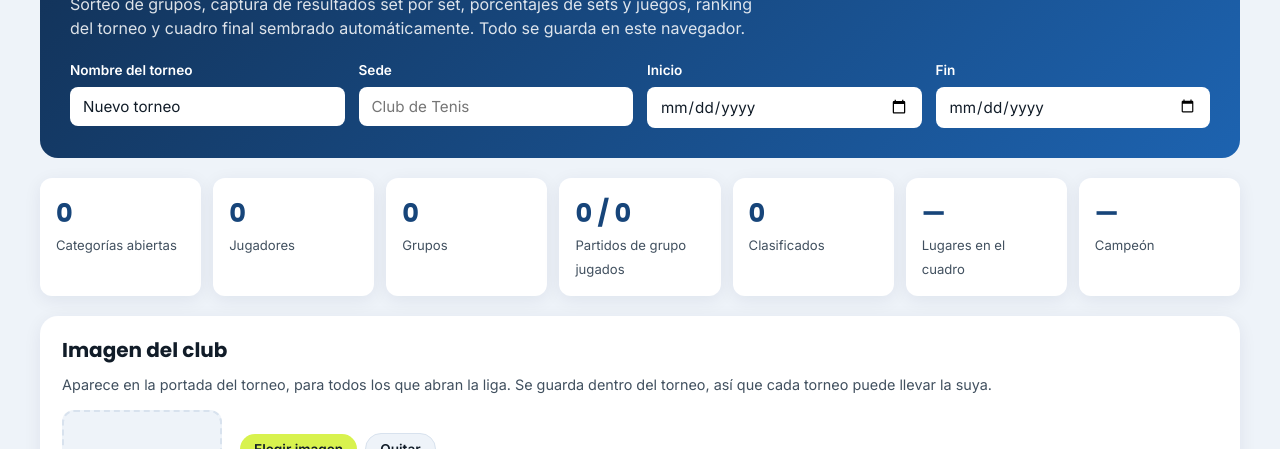
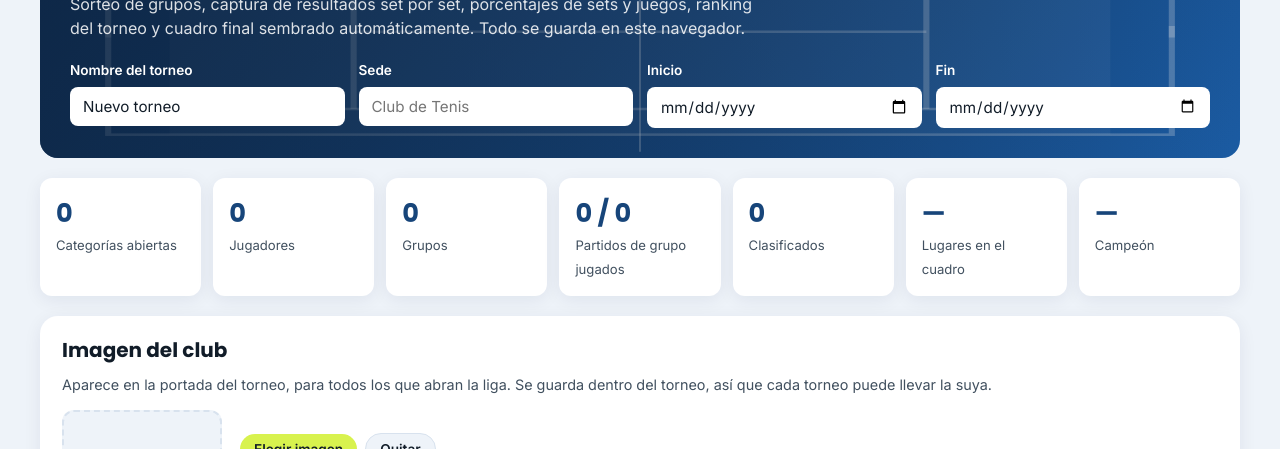
Before and after one commit to carsam68-MonheyB/samatennis-app, a plain HTML site: page index.html in a window 1280 px wide. Shown: the part 231-680 px from the top of the page. Drawn offline with Linux system fonts and the light colour scheme.

Commit message:
Dibujar una cancha de fondo en la portada
La tarjeta de portada lleva ahora una cancha vista desde arriba, en SVG con las
medidas reales: 78 x 36 pies, líneas de sencillos, cuadros de saque, línea
central de saque, marcas de centro en las líneas de fondo y la red al centro.
Se estira al ancho de la tarjeta y un velo en degradado la atenúa del lado del
texto para no estorbar la lectura.

Co-Authored-By: Claude Opus 5 <noreply@anthropic.com>
Claude-Session: https://claude.ai/code/session_016FxNw9oFbditJi2NAKoQYs

```diff
--- a/css/tennis.css
+++ b/css/tennis.css
@@ -131,7 +131,50 @@ a { color: var(--court-600); }
   border-radius: var(--radius-lg);
   padding: 30px;
   margin-bottom: 20px;
+  position: relative;
+  overflow: hidden;
 }
+
+/* ---------- Cancha de fondo de la portada ---------- */
+.hero__cancha {
+  position: absolute;
+  inset: 0;
+  width: 100%;
+  height: 100%;
+  pointer-events: none;
+}
+
+.cancha__interior { fill: rgba(255, 255, 255, 0.05); }
+
+.cancha__lineas {
+  fill: none;
+  stroke: rgba(255, 255, 255, 0.28);
+  stroke-width: 0.45;
+  vector-effect: non-scaling-stroke;
+}
+
+.cancha__red {
+  stroke: rgba(255, 255, 255, 0.42);
+  stroke-width: 1.6;
+  vector-effect: non-scaling-stroke;
+}
+
+/* El contenido va encima, y con un velo para que el texto no compita
+   con las líneas de la cancha. */
+.hero-card__contenido {
+  position: relative;
+  z-index: 1;
+}
+
+.hero-card::after {
+  content: "";
+  position: absolute;
+  inset: 0;
+  background: linear-gradient(100deg, rgba(12, 35, 64, 0.72) 0%, rgba(12, 35, 64, 0.42) 55%, rgba(12, 35, 64, 0.12) 100%);
+  pointer-events: none;
+}
+
+.hero-card__contenido { z-index: 2; }
 
 .hero-card p { color: rgba(255, 255, 255, 0.86); max-width: 70ch; }
 
--- a/index.html
+++ b/index.html
@@ -85,6 +85,23 @@
   <!-- ---------------------------------------------------------- Inicio -->
   <section class="vista is-active" id="vista-inicio">
     <div class="hero-card">
+      <!-- Cancha vista desde arriba: medidas reales en pies (78 x 36),
+           estiradas al ancho de la tarjeta. Es decorativa. -->
+      <svg class="hero__cancha" viewBox="-5 -4 88 44" preserveAspectRatio="none" aria-hidden="true">
+        <rect class="cancha__interior" x="4.5" y="0" width="69" height="36" />
+        <g class="cancha__lineas">
+          <rect x="0" y="0" width="78" height="36" />
+          <line x1="0" y1="4.5" x2="78" y2="4.5" />
+          <line x1="0" y1="31.5" x2="78" y2="31.5" />
+          <line x1="18" y1="4.5" x2="18" y2="31.5" />
+          <line x1="60" y1="4.5" x2="60" y2="31.5" />
+          <line x1="18" y1="18" x2="60" y2="18" />
+          <line x1="0" y1="17" x2="0" y2="19" />
+          <line x1="78" y1="17" x2="78" y2="19" />
+        </g>
+        <line class="cancha__red" x1="39" y1="-3" x2="39" y2="39" />
+      </svg>
+      <div class="hero-card__contenido">
       <div class="hero__logo" id="hero-logo" hidden><img id="hero-logo-img" alt="" /></div>
       <h1 id="hero-titulo">Administra tu torneo de tenis de principio a fin</h1>
       <p id="hero-datos">
@@ -105,6 +122,7 @@
           <input type="date" id="torneo-fin" />
         </label>
       </form>
+      </div>
     </div>
 
     <div class="kpis" id="kpis"></div>
```
Also changed, not shown: 1 other file.
